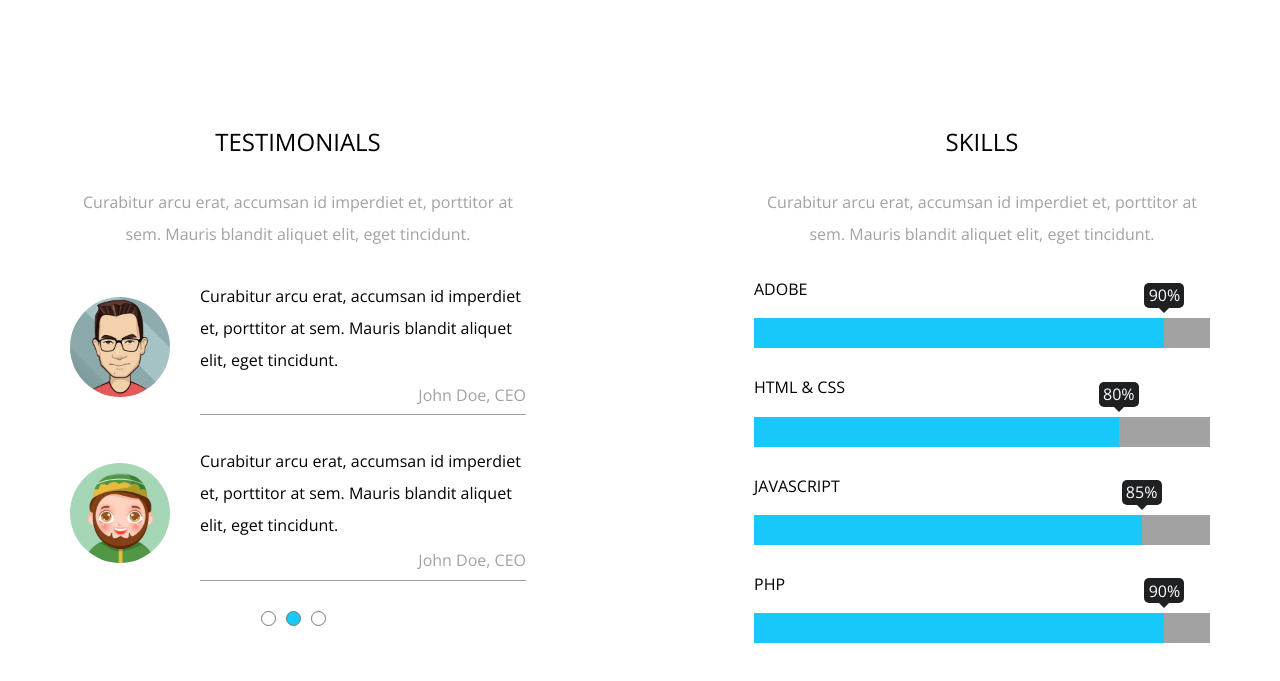
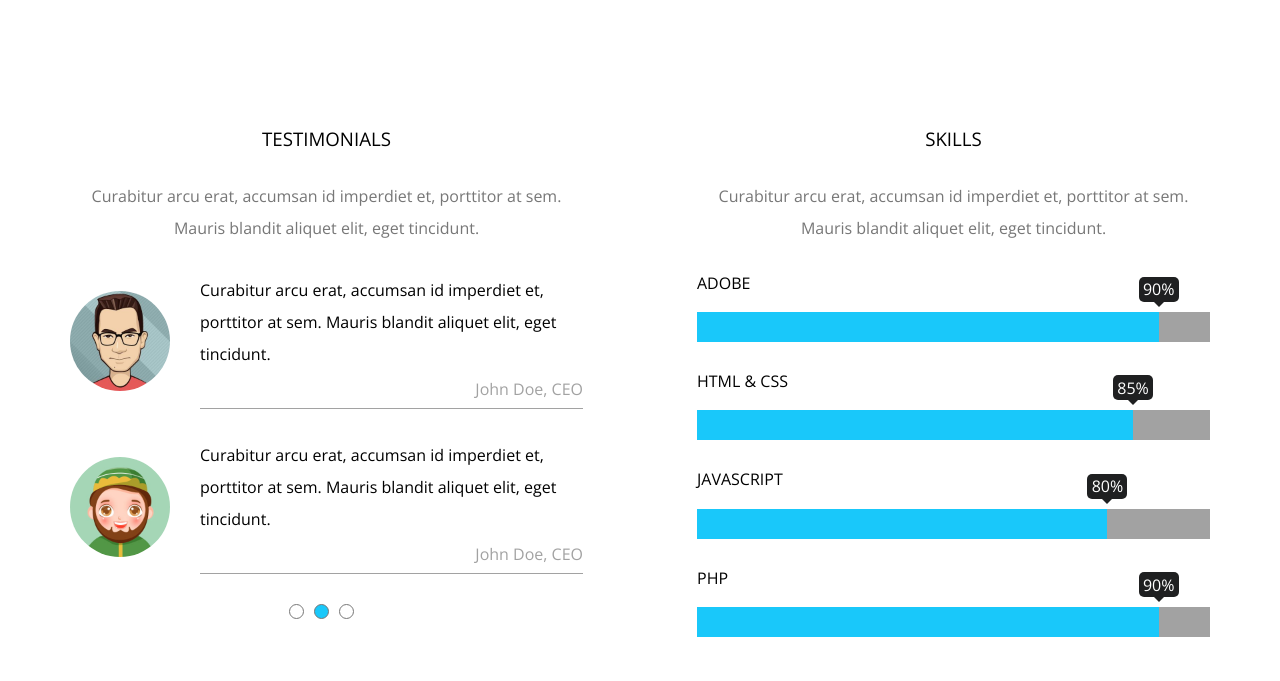
Before and after one commit to AihamJassar/HTML_And_CSS_Template_Two, a plain HTML site: page index.html in a window 1280 px wide. Shown: the part 5471-6152 px from the top of the page. Drawn offline with nearby package versions, Linux system fonts and the light colour scheme.

Commit message:
update skills section

```diff
--- a/css/style.css
+++ b/css/style.css
@@ -644,24 +644,19 @@ header .container nav .search-icon i {
     justify-content: space-between;
 }
 
-.skills-section .container .testimonials,
-.skills-section .container .skills {
-    flex-basis: 40%;
-}
-
-@media (max-width: 991px) {
+@media (min-width: 992px) {
     .skills-section .container .testimonials,
     .skills-section .container .skills {
-        flex-basis: 100%;
+        flex-basis: 45%;
     }
 }
 
 .skills-section .container .header {
-    text-align: center;
     margin: 30px 0;
 }
 
-.skills-section .container .header h2 {
+.skills-section .container .header h3 {
+    text-align: center;
     margin-bottom: 30px;
     text-transform: uppercase;
     font-weight: normal;
@@ -669,8 +664,8 @@ header .container nav .search-icon i {
 
 .skills-section .container .header p {
     line-height: 2;
-    font-size: 16px;
-    color: #a2a2a2;
+    color: #777;
+    text-align: center;
 }
 
 .skills-section .container .testimonials .content .box {
@@ -745,26 +740,20 @@ header .container nav .search-icon i {
 }
 
 .skills-section .container .skills .box .status {
-    width: 100%;
     height: 30px;
     margin-top: 20px;
+    background-color: #a2a2a2;
+}
+
+.skills-section .container .skills .box .status span{
+    display: block;
+    height: 100%;
+    background-color: var(--main-color);
     position: relative;
 }
 
-.skills-section .container .skills  .content .box:nth-child(1) .status{
-    background-image: linear-gradient(to right, var(--main-color) 90%, #a2a2a2 90%);
-}
-.skills-section .container .skills  .content .box:nth-child(2) .status{
-    background-image: linear-gradient(to right, var(--main-color) 80%, #a2a2a2 80%);
-}
-.skills-section .container .skills  .content .box:nth-child(3) .status{
-    background-image: linear-gradient(to right, var(--main-color) 85%, #a2a2a2 85%);
-}
-.skills-section .container .skills  .content .box:nth-child(4) .status{
-    background-image: linear-gradient(to right, var(--main-color) 90%, #a2a2a2 90%);
-}
-
-.skills-section .container .skills .box .status::after {
+.skills-section .container .skills .box .status span::after {
+    content: attr(data-prog);
     display: inline-flex;
     justify-content: center;
     align-items: center;
@@ -774,48 +763,20 @@ header .container nav .search-icon i {
     color: white;
     border-radius: 5px;
     position: absolute;
-    transform: translateX(-50%);
+    transform: translateX(50%);
     top: calc(-100% - 5px);
+    right: 0;
 }
 
-.skills-section .container .skills  .content .box:nth-child(1) .status::after {
-    content: "90%";
-    left: 90%;
-}
-.skills-section .container .skills  .content .box:nth-child(2) .status::after {
-    content: "80%";
-    left: 80%;
-}
-.skills-section .container .skills  .content .box:nth-child(3) .status::after {
-    content: "85%";
-    left: 85%;
-}
-.skills-section .container .skills  .content .box:nth-child(4) .status::after {
-    content: "90%";
-    left: 90%;
-}
-
-.skills-section .container .skills .box .status::before {
+.skills-section .container .skills .box .status span::before {
     content: "";
     display: inline-block;
     border: 10px solid;
     border-color: #1f2021 transparent transparent transparent;
     position: absolute;
-    transform: translateX(-50%);
+    transform: translateX(50%);
     top: -15px;
-}
-
-.skills-section .container .skills  .content .box:nth-child(1) .status::before {
-    left: 90%;
-}
-.skills-section .container .skills  .content .box:nth-child(2) .status::before {
-    left: 80%;
-}
-.skills-section .container .skills  .content .box:nth-child(3) .status::before {
-    left: 85%;
-}
-.skills-section .container .skills  .content .box:nth-child(4) .status::before {
-    left: 90%;
+    right: 0;
 }
 
 /* End skills section*/
--- a/index.html
+++ b/index.html
@@ -270,7 +270,7 @@
         <div class="container">
             <div class="testimonials">
                 <div class="header">
-                    <h2>Testimonials</h2>
+                    <h3>Testimonials</h3>
                     <p>
                         Curabitur arcu erat, accumsan id imperdiet et, porttitor at sem. Mauris blandit aliquet elit, eget tincidunt.
                     </p>
@@ -303,7 +303,7 @@
             </div>
             <div class="skills">
                 <div class="header">
-                    <h2>Skills</h2>
+                    <h3>Skills</h3>
                     <p>
                         Curabitur arcu erat, accumsan id imperdiet et, porttitor at sem. Mauris blandit aliquet elit, eget tincidunt.
                     </p>
@@ -311,19 +311,25 @@
                 <div class="content">
                     <div class="box">
                         <h4>adobe</h4>
-                        <div class="status"></div>
+                        <div class="status">
+                            <span style="width: 90%;" data-prog="90%"></span>
+                        </div>
                     </div>
                     <div class="box">
                         <h4>html & css</h4>
-                        <div class="status"></div>
+                        <div class="status">
+                            <span style="width: 85%;" data-prog="85%"></span>
+                        </div>
                     </div>
                     <div class="box">
                         <h4>javascript</h4>
-                        <div class="status"></div>
+                        <div class="status">
+                            <span style="width: 80%;" data-prog="80%"></span>
+                        </div>
                     </div>
                     <div class="box">
                         <h4>php</h4>
-                        <div class="status"></div>
+                        <div class="status"><span style="width: 90%;" data-prog="90%"></span></div>
                     </div>
                 </div>
             </div>
```
